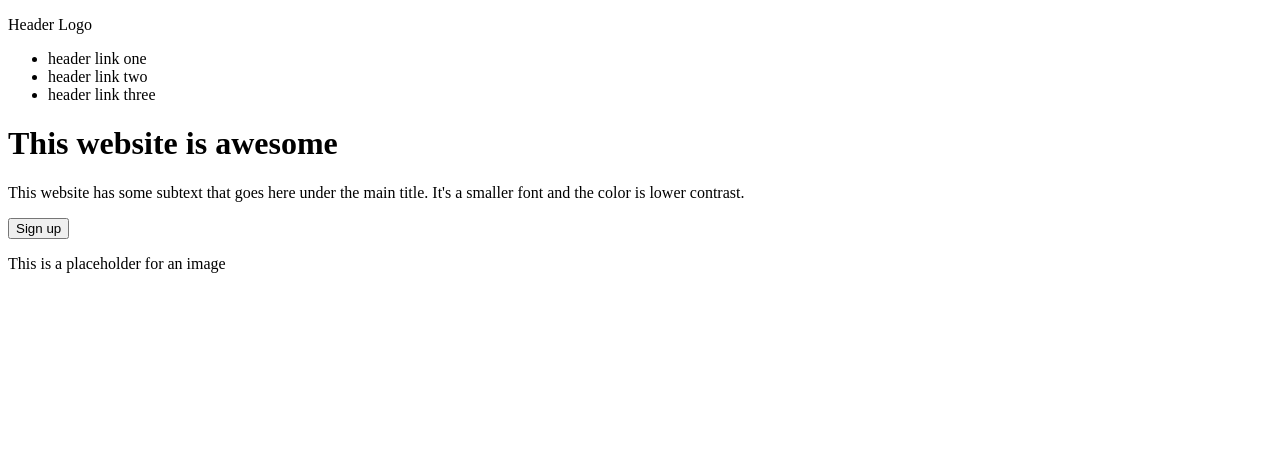
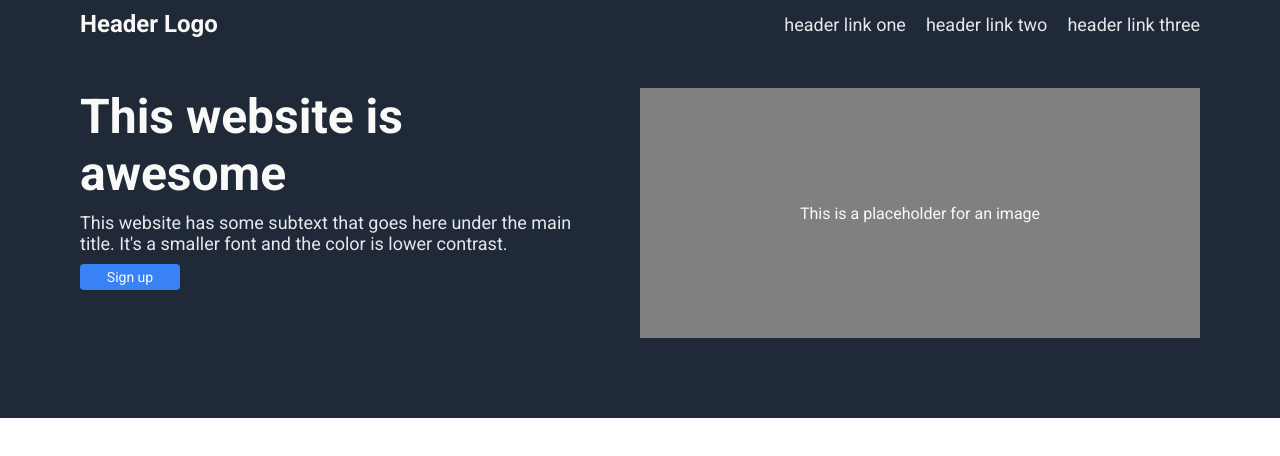
Before and after one commit to joshuaco/landing-page, a plain HTML site: page index.html in a window 1280 px wide. Drawn offline with Linux system fonts and the light colour scheme.

Commit message:
Add hero styles

```diff
--- a/index.html
+++ b/index.html
@@ -8,6 +8,7 @@
   <link rel="preconnect" href="https://fonts.gstatic.com" crossorigin>
   <link href="https://fonts.googleapis.com/css2?family=Roboto:ital,wght@0,300;0,400;0,500;0,700;1,100&display=swap"
     rel="stylesheet">
+  <link rel="stylesheet" href="style.css">
   <title>Landing Page</title>
 </head>
 
@@ -15,10 +16,10 @@
   <header class="hero">
     <nav class="hero-nav">
       <p>Header Logo</p>
-      <ul>
-        <li>header link one</li>
-        <li>header link two</li>
-        <li>header link three</li>
+      <ul class="hero-list">
+        <li><a href="#">header link one</a></li>
+        <li><a href="#">header link two</a></li>
+        <li><a href="#">header link three</a></li>
       </ul>
     </nav>
     <div class="hero-content">
--- /dev/null
+++ b/style.css
@@ -0,0 +1,92 @@
+:root {
+  --primary-color: #1f2937;
+  --secondary-color: #e5e7eb;
+  --light-text-color: #f9faf8;
+  --button-background-color: #3882f6;
+
+  box-sizing: border-box;
+}
+
+* {
+  box-sizing: inherit;
+  margin: 0;
+  padding: 0;
+  font-family: 'Roboto', sans-serif;
+}
+
+body {
+  font-family: 'Roboto', sans-serif;
+}
+
+.hero {
+  background-color: var(--primary-color);
+  color: var(--light-text-color);
+  padding: 10px 80px 80px;
+}
+
+.hero-nav {
+  display: flex;
+  justify-content: space-between;
+  align-items: center;
+}
+
+.hero-nav p {
+  font-size: 24px;
+  font-weight: bold;
+  color: var(--light-text-color);
+}
+
+.hero-list {
+  display: flex;
+  list-style-type: none;
+  gap: 20px;
+
+}
+
+.hero-list a {
+  font-size: 18px;
+  color: var(--secondary-color);
+  text-decoration: none;
+}
+
+.hero-content {
+  display: flex;
+  margin-top: 50px;
+}
+
+.hero-text {
+  width: 50%;
+}
+
+.hero-text h1 {
+  margin-bottom: 10px;
+  font-size: 48px;
+  font-weight: 700;
+  max-width: 90%;
+}
+
+.hero-text p {
+  font-size: 18px;
+  color: var(--secondary-color);
+  max-width: 90%;
+}
+
+.hero-text button {
+  font-size: 14px;
+  margin-top: 10px;
+  padding: 5px;
+  width: 100px;
+  border: none;
+  border-radius: 4px;
+  background-color: var(--button-background-color);
+  color: var(--light-text-color);
+}
+
+.hero-image {
+  background-color: gray;
+  display: flex;
+  width: 50%;
+  height: 250px;
+  justify-content: center;
+  align-items: center;
+}
```
